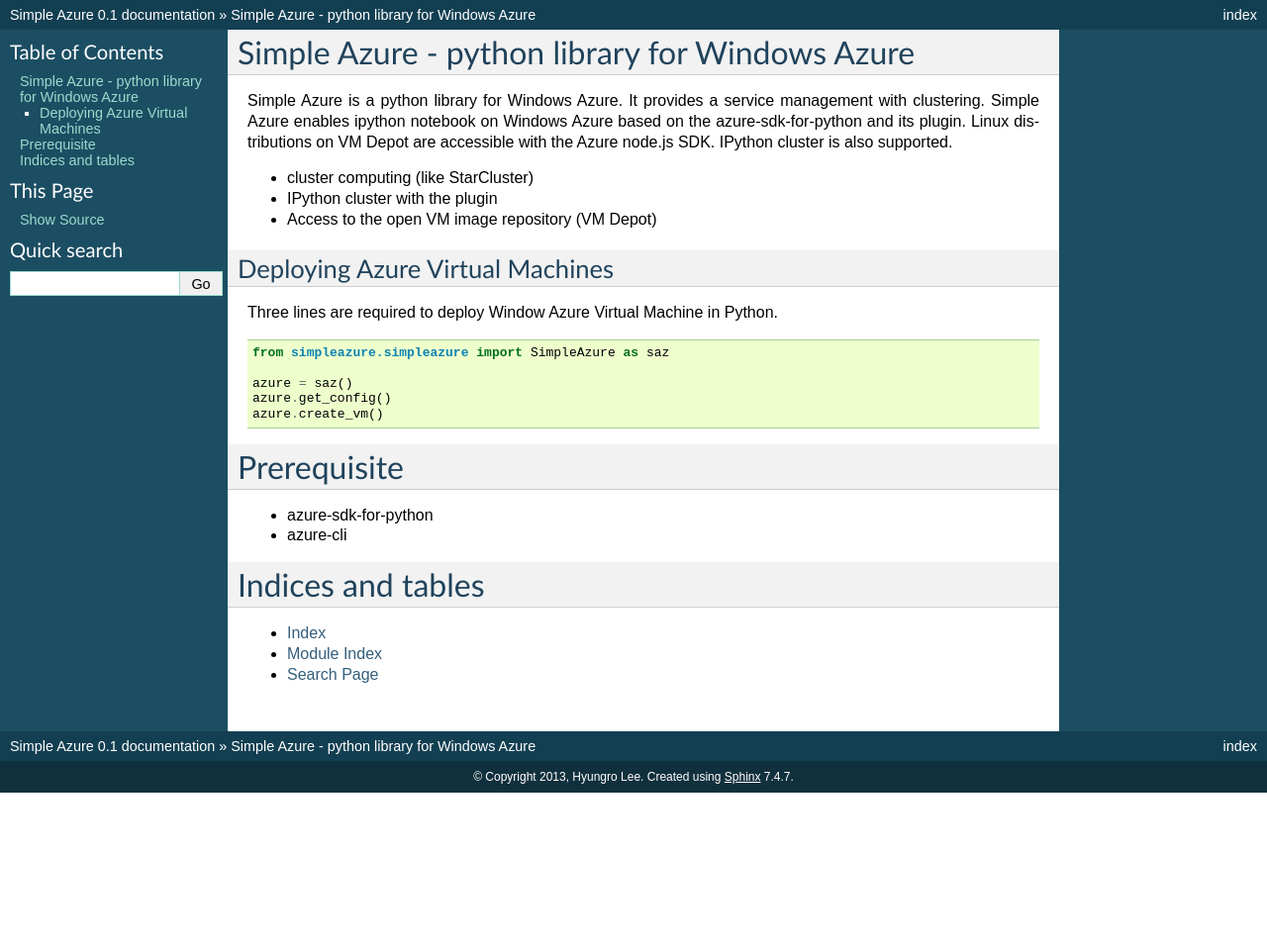
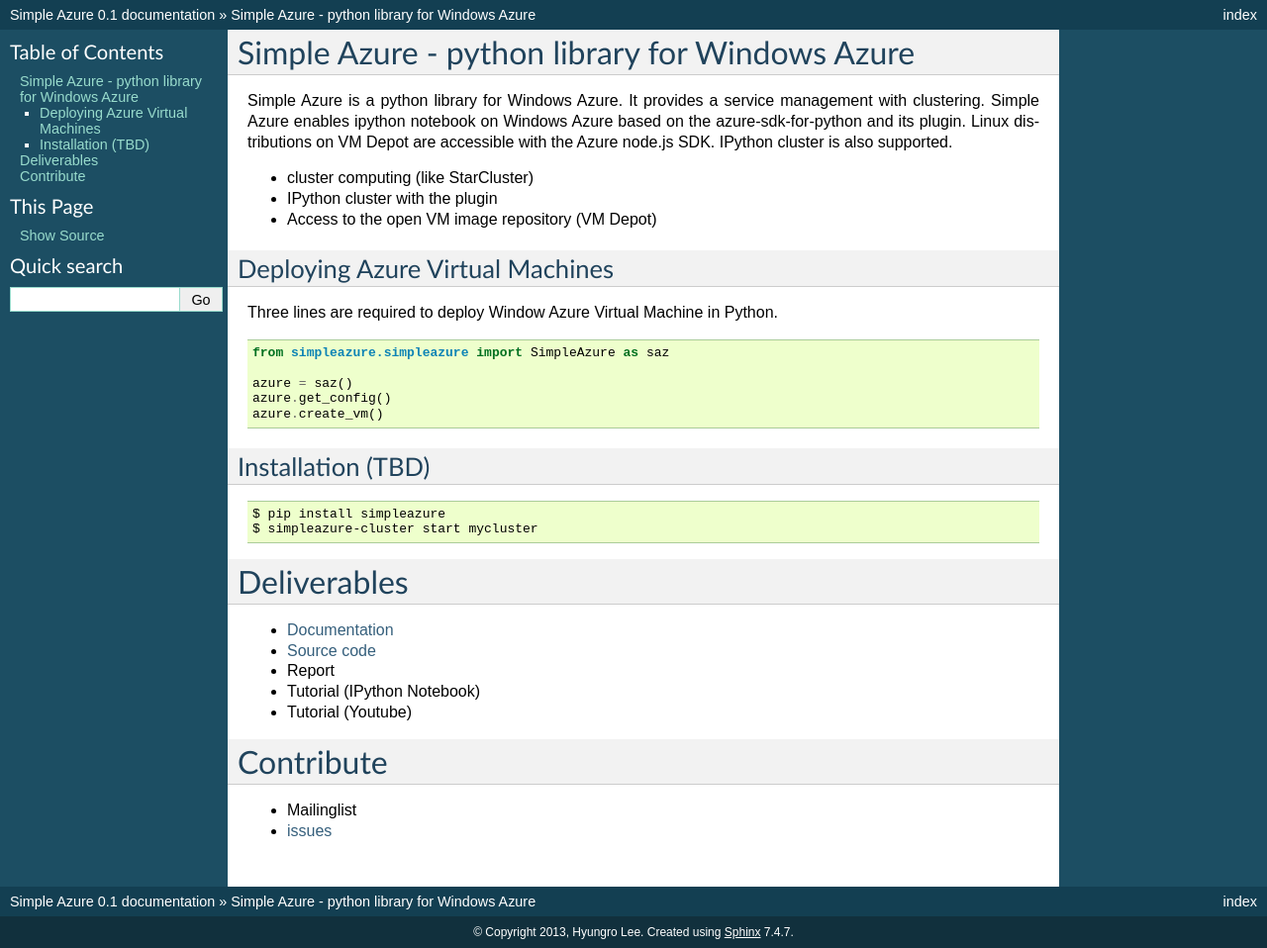
Before and after one commit to lee212/simpleazure, a Sphinx documentation site: the page built from docs/index.rst, in a window 1280 px wide. Shown: the whole page at 99% size. Built offline with Sphinx 7.4.7, drawn with Linux system fonts in a browser that asks for light colours; before the commit the page ends 900 px from its top, so only the background shows below that.

Commit message:
Update index.rst

```diff
--- a/docs/index.rst
+++ b/docs/index.rst
@@ -28,15 +28,38 @@
    azure.get_config()
    azure.create_vm()
 
-Prerequisite
+Installation (TBD)
+------------------
+
+::
+
+  $ pip install simpleazure
+  $ simpleazure-cluster start mycluster
+
+Deliverables
 ============
 
-* azure-sdk-for-python
-* azure-cli
+* `Documentation <https://simple-azure.readthedocs.org/en/latest/>`_
+* `Source code <https://github.com/lee212/simpleazure/>`_
+* Report
+* Tutorial (IPython Notebook)
+* Tutorial (Youtube)
 
-Indices and tables
-==================
+Contribute
+===========
 
-* :ref:`genindex`
-* :ref:`modindex`
-* :ref:`search`
+* Mailinglist
+* `issues <https://github.com/lee212/simpleazure/issues>`_
+
+.. Prerequisite
+   ============
+
+   * azure-sdk-for-python
+   * azure-cli
+
+   Indices and tables
+   ==================
+
+   * :ref:`genindex`
+   * :ref:`modindex`
+   * :ref:`search`
```
